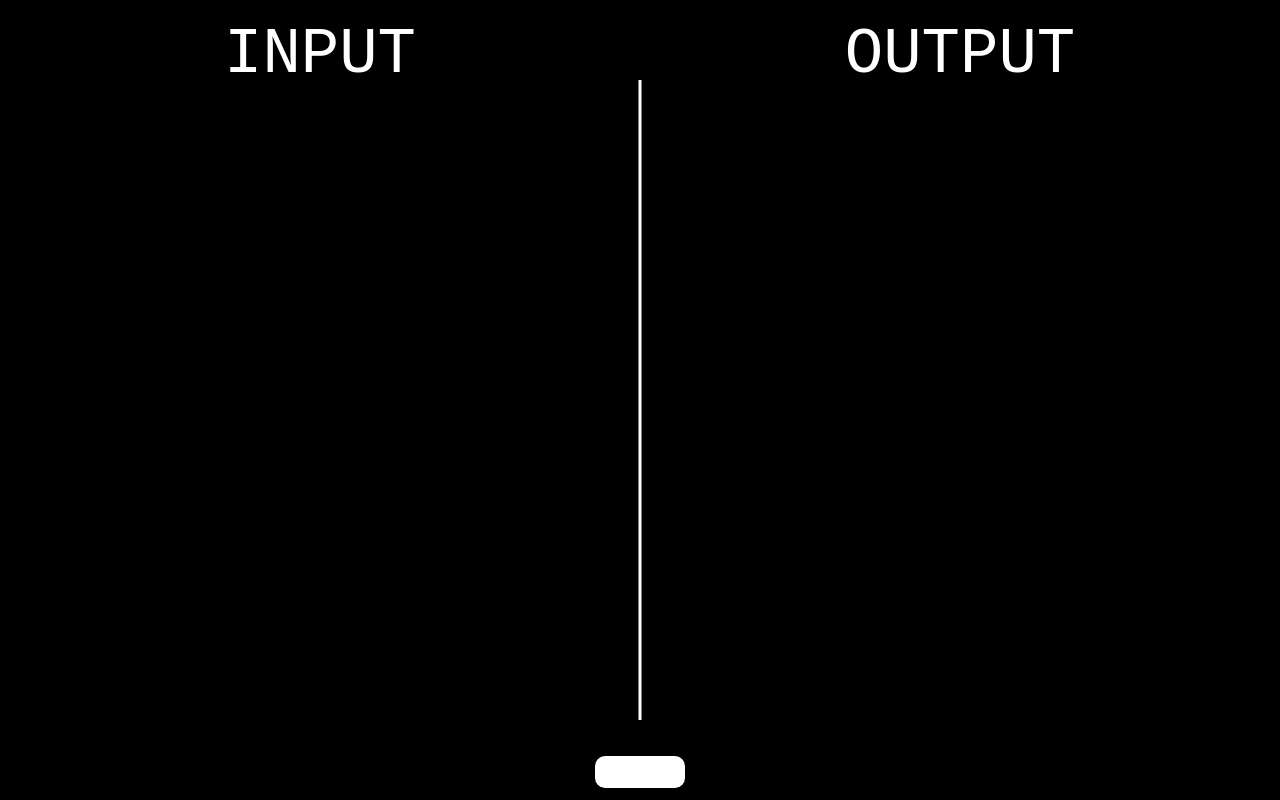
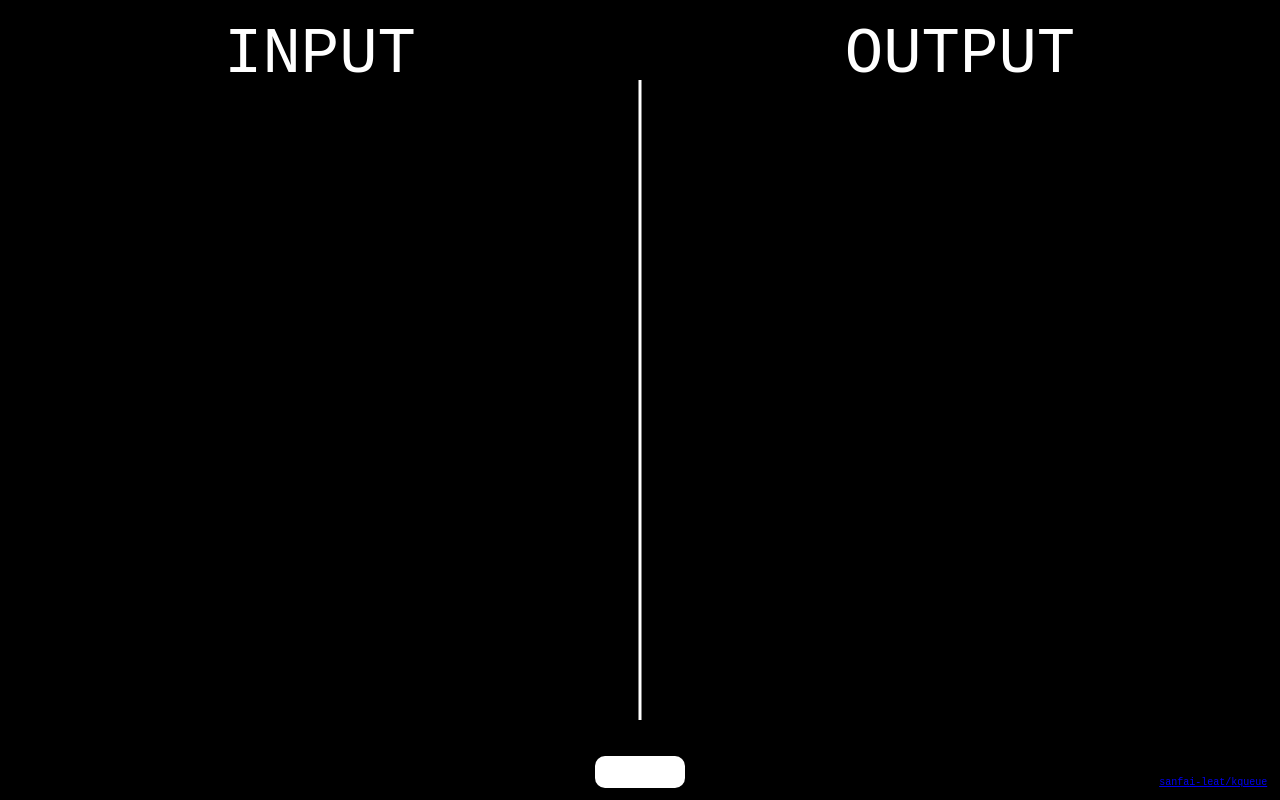
Before and after one commit to sanfai-leat/kqueue, a plain HTML site: page index.html in a window 1280 px wide. Drawn offline with Linux system fonts and the light colour scheme.

Commit message:
chore: add repo ref as footer

```diff
--- a/index.html
+++ b/index.html
@@ -21,6 +21,7 @@
       <div id="table-container-out"></div>
     </div>
     <input type="text" id="input" placeholder="" />
+    <a href="https://github.com/sanfai-leat/kqueue" class="footer">sanfai-leat/kqueue<a/>
     <script type="text/javascript" src="./static/main.js"></script>
   </body>
 </html>
--- a/static/style.css
+++ b/static/style.css
@@ -38,6 +38,13 @@ body {
   top: 10%;
 }
 
+.footer {
+  position: fixed;
+  right: 1%;
+  font-size: 10px;
+  bottom: 12px;
+}
+
 #input {
   position: fixed;
   left: 50%;
```
